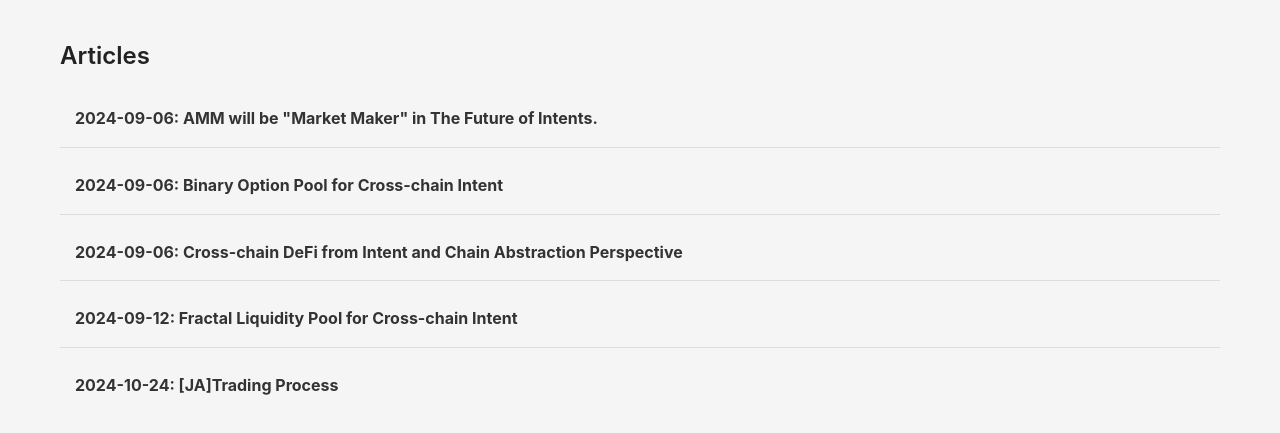
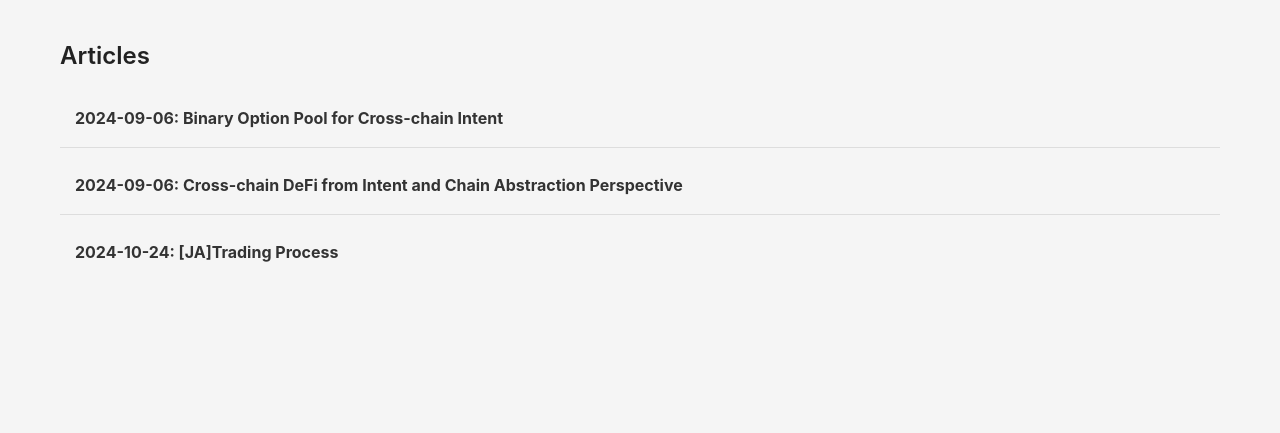
Before and after one commit to yosui/blog, a website: page index.html in a window 1280 px wide. Shown: the part 69-502 px from the top of the page. Drawn offline with Linux system fonts and the light colour scheme.

Commit message:
edited files

```diff
--- a/index.html
+++ b/index.html
@@ -21,10 +21,8 @@
         <section id="articles">
             <h2>Articles</h2>
             <ul>
-                <li><a href="articles/AMM will be "Market Maker" in The Future of Intents..html">2024-09-06: AMM will be "Market Maker" in The Future of Intents.</a></li>
 <li><a href="articles/Binary Option Pool for Cross-chain Intent.html">2024-09-06: Binary Option Pool for Cross-chain Intent</a></li>
 <li><a href="articles/Cross-chain DeFi from Intent and Chain Abstraction Perspective.html">2024-09-06: Cross-chain DeFi from Intent and Chain Abstraction Perspective</a></li>
-<li><a href="articles/Fractal Liquidity Pool for Cross-chain Intent.html">2024-09-12: Fractal Liquidity Pool for Cross-chain Intent</a></li>
 <li><a href="articles/[JA]Trading Process.html">2024-10-24: [JA]Trading Process</a></li>
 
             </ul>
```
